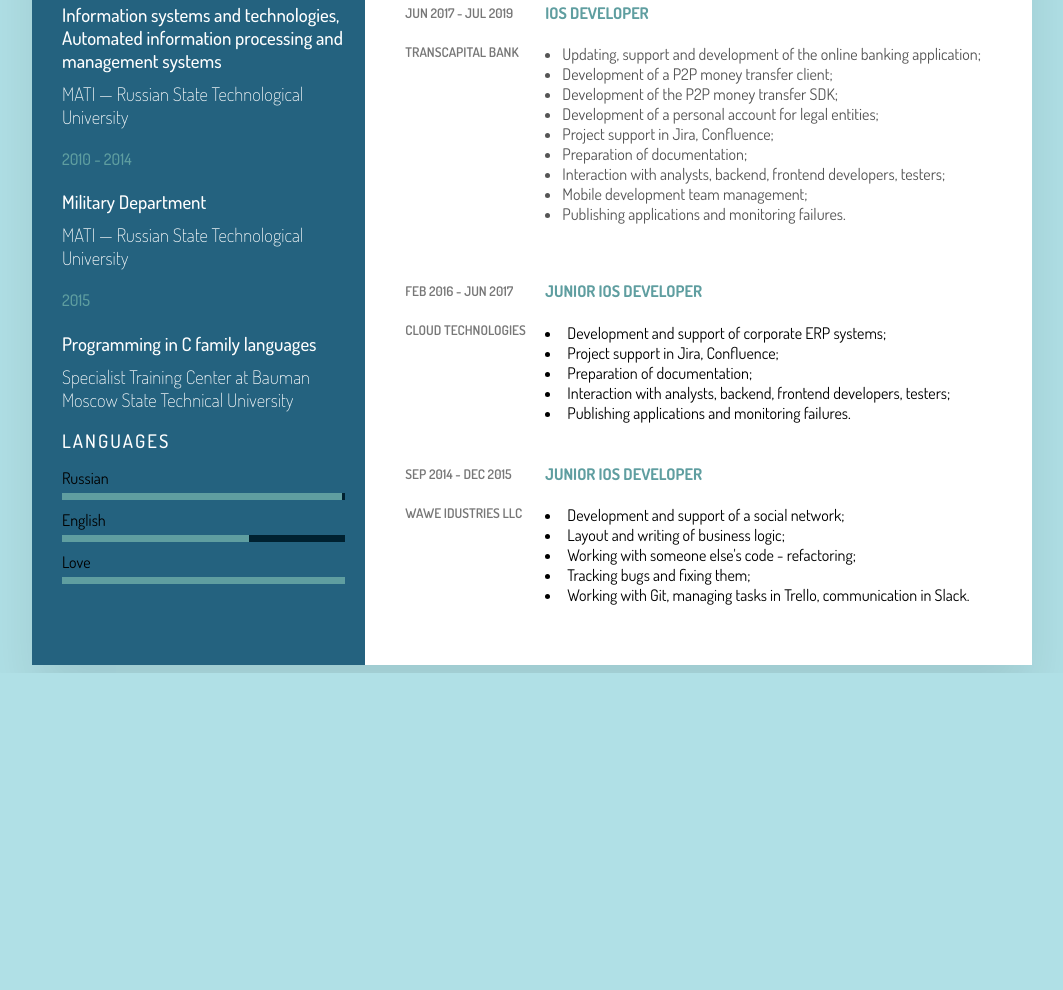
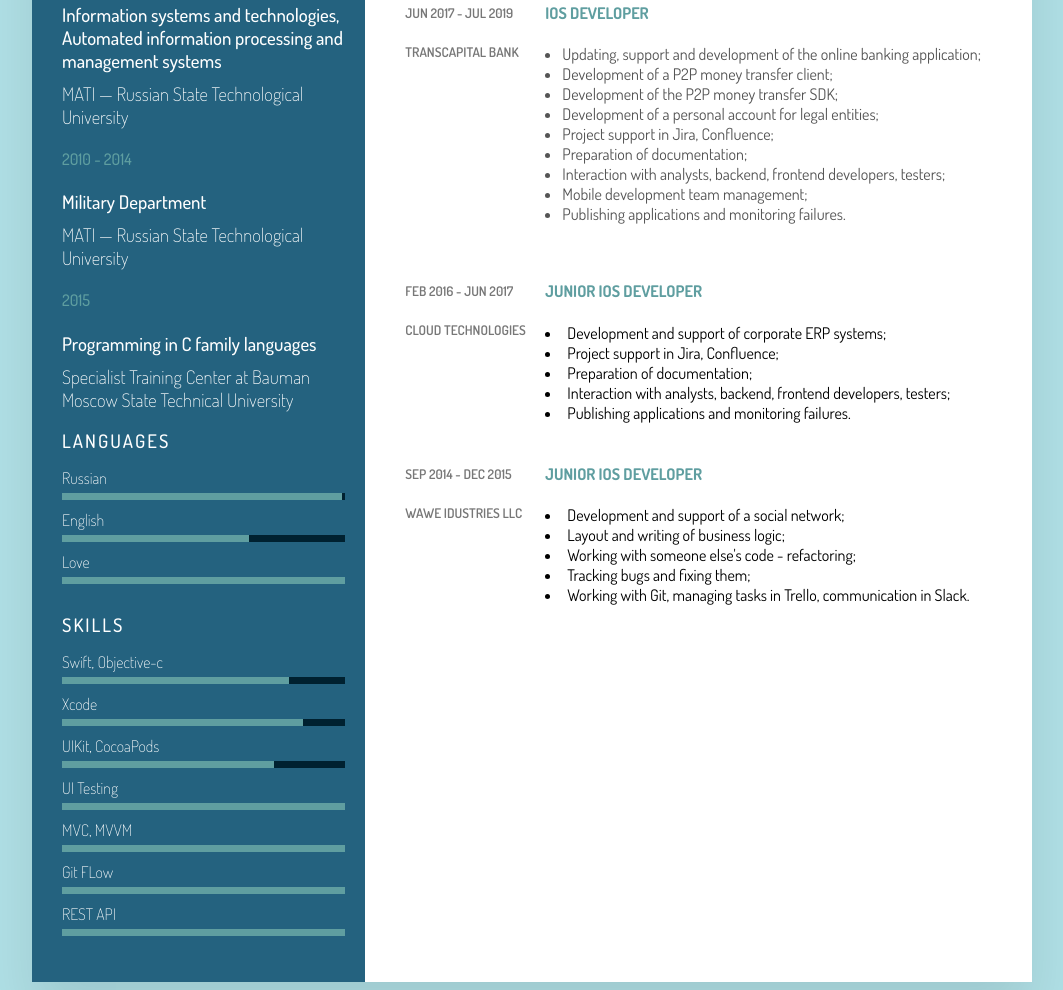
Before and after one commit to red-1s/rsschool-cv, a plain HTML site: page index.html in a window 1280 px wide. Shown: the part 673-1663 px from the top of the page, without its empty margins (108-1171 px from the left). Before the commit the page ends 1346 px from the top, so only its background shows below. Drawn offline with Linux system fonts and the light colour scheme; a web font is replaced by a local one.

Commit message:
feat: skills block

```diff
--- a/index.html
+++ b/index.html
@@ -58,7 +58,7 @@
                     </li>
                 </ul>
             </div>
-            <div class="languages">
+            <div class="progress">
                 <h3 class="title__left">Languages</h3>
                 <ul>
                     <li>
@@ -75,6 +75,53 @@
                     </li>
                     <li>
                         <span class="text">Love</span>
+                        <span class="percent">
+                            <div style="width: 100%;"></div>
+                        </span>
+                    </li>
+                </ul>
+            </div>
+            <div class="progress">
+                <h3 class="title__left">Skills</h3>
+                <ul>
+                    <li>
+                        <span class="text">Swift, Objective-c</span>
+                        <span class="percent">
+                            <div style="width: 80%;"></div>
+                        </span>
+                    </li>
+                    <li>
+                        <span class="text">Xcode</span>
+                        <span class="percent">
+                            <div style="width: 85%;"></div>
+                        </span>
+                    </li>
+                    <li>
+                        <span class="text">UIKit, CocoaPods</span>
+                        <span class="percent">
+                            <div style="width: 75%;"></div>
+                        </span>
+                    </li>
+                    <li>
+                        <span class="text">UI Testing</span>
+                        <span class="percent">
+                            <div style="width: 100%;"></div>
+                        </span>
+                    </li>
+                    <li>
+                        <span class="text">MVC, MVVM</span>
+                        <span class="percent">
+                            <div style="width: 100%;"></div>
+                        </span>
+                    </li>
+                    <li>
+                        <span class="text">Git FLow</span>
+                        <span class="percent">
+                            <div style="width: 100%;"></div>
+                        </span>
+                    </li>
+                    <li>
+                        <span class="text">REST API</span>
                         <span class="percent">
                             <div style="width: 100%;"></div>
                         </span>
--- a/style.css
+++ b/style.css
@@ -122,16 +122,20 @@ body {
     font-weight: 200;
     margin-top: 10px;
 }
-.languages ul {
+.progress .text {
+    color: white;
+    font-weight: 100;
+}
+.progress ul {
     padding-left: 10px;
 }
 
-.languages li {
+.progress li {
     list-style: none;
     padding-bottom: 10px;
 }
 
-.languages .percent {
+.progress .percent {
     position: relative;
     width: 100%;
     height: 7px;
@@ -139,7 +143,7 @@ body {
     display: block;
     margin-top: 5px;
 }
-.languages .percent div {
+.progress .percent div {
     position: absolute;
     top: 0;
     left: 0;
```
